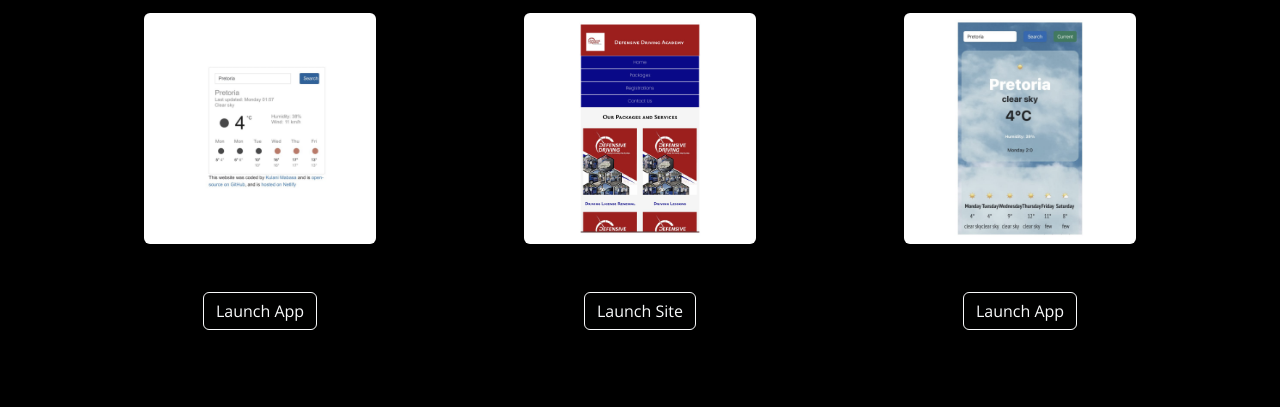
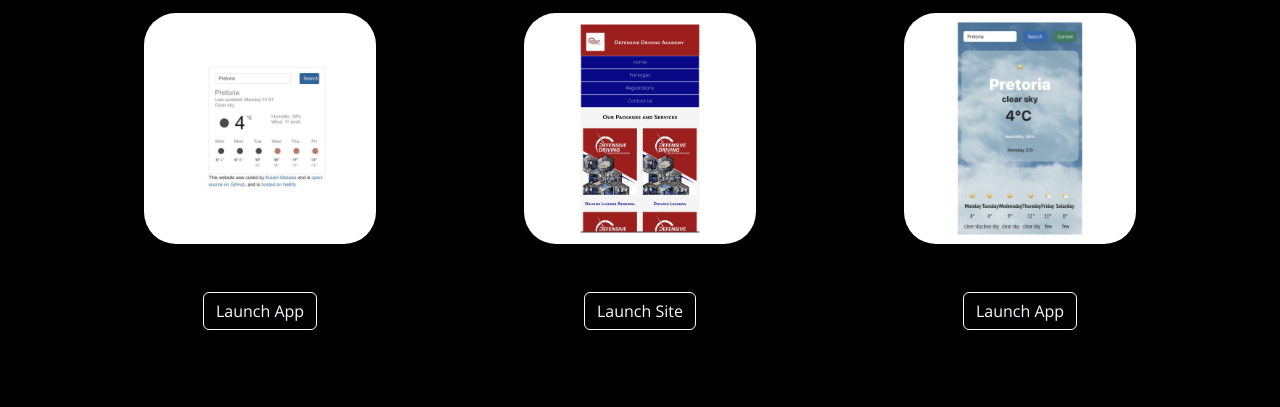
Before and after one commit to KullieMabasa/my-portfolio, a plain HTML site: page projects.html in a window 1280 px wide. Shown: the part 393-800 px from the top of the page. Drawn offline with nearby package versions, Linux system fonts and the light colour scheme.

Commit message:
Updated the image border-radius

```diff
--- a/css/styles.css
+++ b/css/styles.css
@@ -51,6 +51,10 @@ img {
 
 .container-index {
   margin-top: 70px;
+}
+
+.container-index img {
+  border-radius: 150px;
 }
 .contact-me {
   padding-top: 60px;
--- a/projects.html
+++ b/projects.html
@@ -70,7 +70,7 @@
                 <div class="col-md-4 mb-5">
                     <h3 class="mb-3">Google Weather Duplicate</h3>
                     <div class="image-container">
-                    <img src="images/weather app 2.jpg" alt="Weather App Review Screenshot" class="img-fluid rounded">
+                    <img src="images/weather app 2.jpg" alt="Weather App Review Screenshot" class="img-fluid rounded-5">
               </div>
               <br>
                     <a class="btn btn-outline-light mt-4 mb-5" href="https://gleeful-dragon-3db503.netlify.app/" target="_blank" role="button"
@@ -80,7 +80,7 @@
                 <div class="col-md-4 mb-5">
                     <h3 class="mb-3">Driving School</h3>
                     <div class="image-container">
-                    <img src="images/driving-school.jpg" alt="Driving School Preview Screenshot" class="img-fluid rounded">
+                    <img src="images/driving-school.jpg" alt="Driving School Preview Screenshot" class="img-fluid rounded-5">
                     </div>
                     <br>
                     <a class="btn btn-outline-light mt-4 mb-5" href="https://dapper-narwhal-b366c6.netlify.app/" target="_blank" role="button"
@@ -90,7 +90,7 @@
                 <div class="col-md-4">
                     <h3 class="mb-3">My Weather App </h3>
                     <div class="image-container">
-                    <img src="images/weather app.jpg" alt="Weather App Review Screenshot" class="img-fluid rounded">
+                    <img src="images/weather app.jpg" alt="Weather App Review Screenshot" class="img-fluid rounded-5">
                     </div>
                     <br>
                     <a class="btn btn-outline-light mt-4 mb-5" href="https://candid-clafoutis-90f72e.netlify.app/" target="_blank" role="button"
```
Also changed, not shown: index.html (+1 -1 lines).
